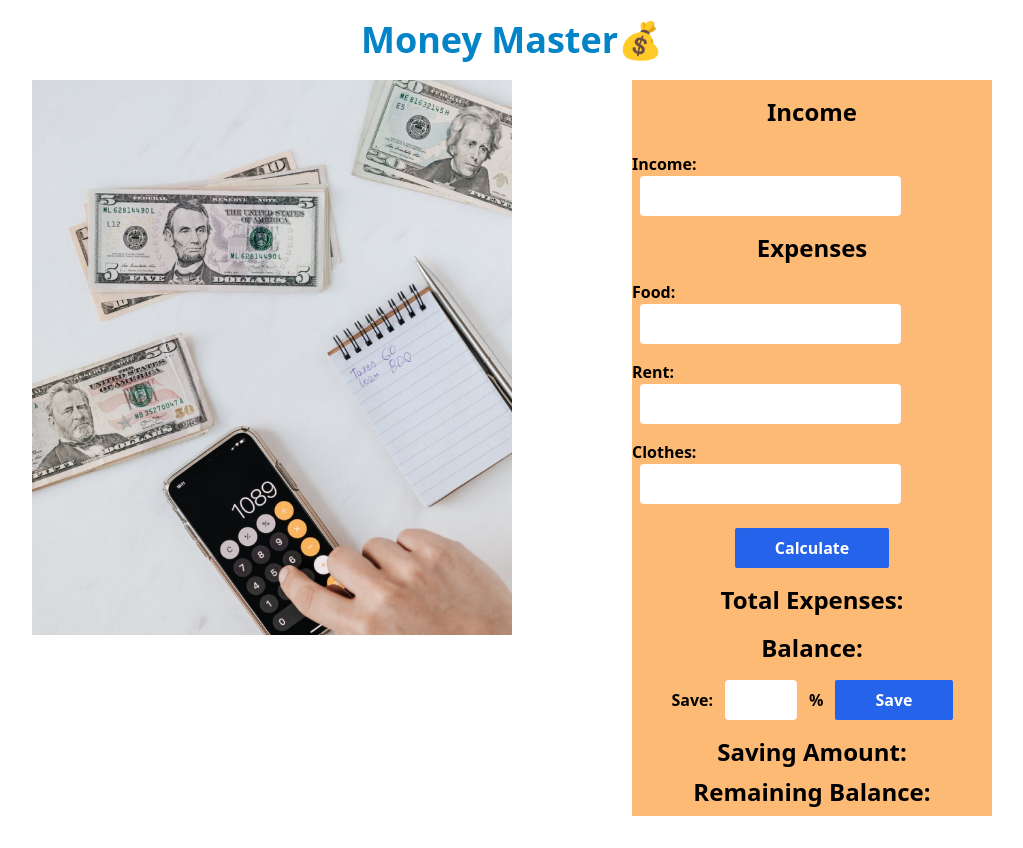
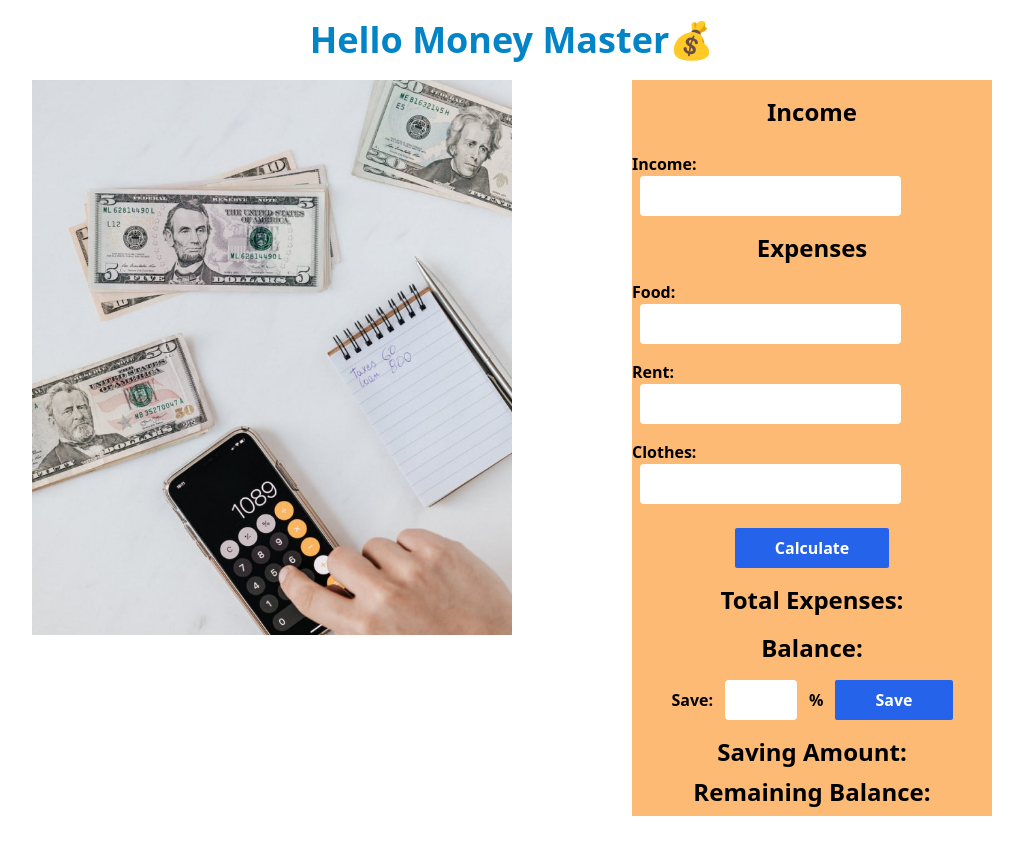
Before and after one commit to mdrakibulislam10/money-master, a plain HTML site: page index.html in a window 1280 px wide. Shown: the whole page, without its empty margins (128-1151 px from the left). Drawn offline with nearby package versions, Linux system fonts and the light colour scheme.

Commit message:
income, expenses, savings, etc. calculation app

```diff
--- a/index.html
+++ b/index.html
@@ -5,14 +5,14 @@
     <meta charset="UTF-8">
     <meta http-equiv="X-UA-Compatible" content="IE=edge">
     <meta name="viewport" content="width=device-width, initial-scale=1.0">
-    <title>Money Master</title>
+    <title>Hello Money Master</title>
     <!-- tailwind -->
     <script src="https://cdn.tailwindcss.com"></script>
 </head>
 
 <body>
     <header>
-        <h1 class="text-sky-600 text-4xl font-bold text-center my-5">Money Master💰</h1>
+        <h1 class="text-sky-600 text-4xl font-bold text-center my-5">Hello Money Master💰</h1>
     </header>
 
     <main>
--- a/js/utilities.js
+++ b/js/utilities.js
@@ -57,7 +57,7 @@ function setBalance(expenses) {
     setElementValue("balance", balance);
 };
 
-//-----------------------------------------------
+//------------------------------------------------
 // calculation saving amount
 function setSavingAmount() {
     const income = getInputValue("income-field");
```
Also changed, not shown: 1 other file.
